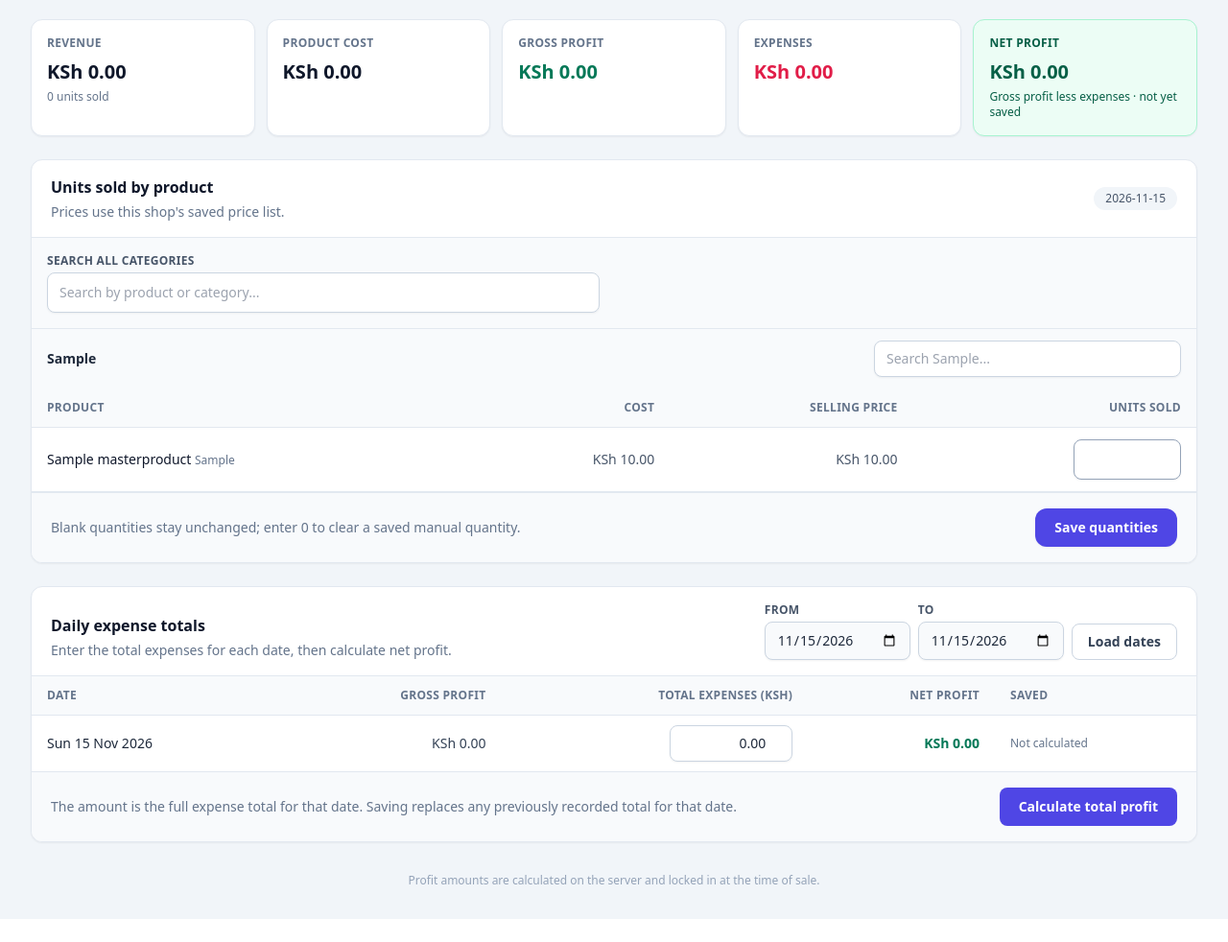
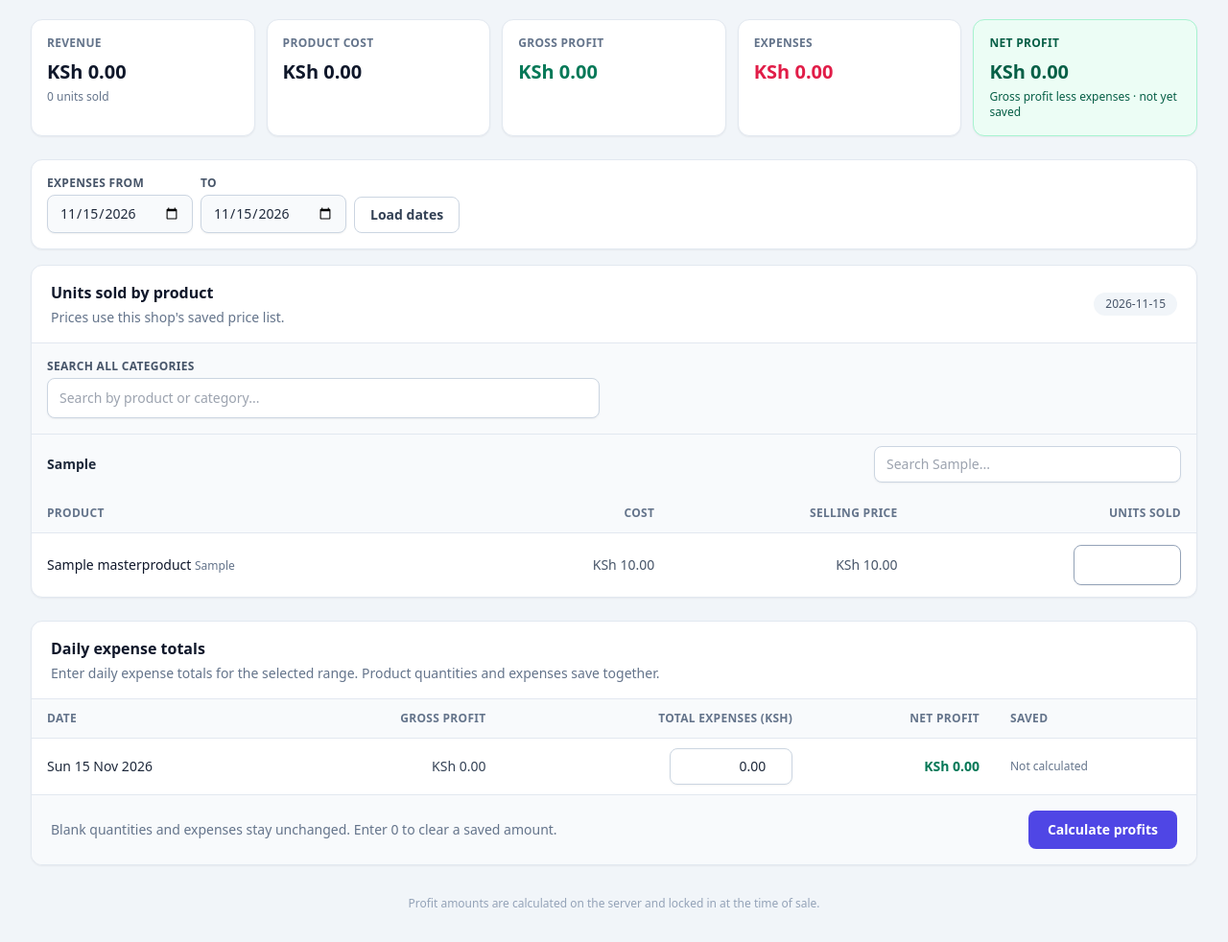
Before and after one commit to ANDERSON254KE/ProfitTracker-, a Django app: page /shops/1/profit-sheet/ in a window 1280 px wide. Shown: the part 184-1166 px from the top of the page at 96% size. Before the commit the page ends 1142 px from the top, so only its background shows below. Run offline with Django 5.2, Linux system fonts and the light colour scheme; a user stored in the database is signed in; tables that the repository leaves empty hold one stand-in row (values such as "Sample post"); some libraries are stand-ins or nearby versions.

Commit message:
Combine sales and expenses in profit calculation

```diff
--- a/tracker/templates/tracker/shop_profit_sheet.html
+++ b/tracker/templates/tracker/shop_profit_sheet.html
@@ -118,6 +118,31 @@
     </div>
 </div>
 
+<form method="get" class="mb-4 flex flex-wrap items-end gap-2 rounded-xl border border-slate-200 bg-white p-4 shadow-sm">
+    <div>
+        <label for="expenseRangeStart" class="mb-1 block text-xs font-semibold uppercase tracking-wide text-slate-600">Expenses from</label>
+        <input id="expenseRangeStart" name="expense_start" type="date" value="{{ expense_start }}" required
+               class="rounded-lg border border-slate-300 bg-slate-50 px-3 py-2 text-sm shadow-sm focus:border-indigo-500 focus:ring-indigo-500">
+    </div>
+    <div>
+        <label for="expenseRangeEnd" class="mb-1 block text-xs font-semibold uppercase tracking-wide text-slate-600">To</label>
+        <input id="expenseRangeEnd" name="expense_end" type="date" value="{{ expense_end }}" required
+               class="rounded-lg border border-slate-300 bg-slate-50 px-3 py-2 text-sm shadow-sm focus:border-indigo-500 focus:ring-indigo-500">
+    </div>
+    <input type="hidden" name="date" value="{{ selected_date }}">
+    <button type="submit" class="rounded-lg border border-slate-300 bg-white px-4 py-2 text-sm font-semibold text-slate-700 hover:bg-slate-50">Load dates</button>
+</form>
+
+{% if expense_range_too_long %}
+<p class="mb-4 rounded-lg border border-rose-200 bg-rose-50 p-4 text-sm text-rose-700">Choose a date range of one year or less.</p>
+{% else %}
+<form method="post" id="profit-calculation-form">
+    {% csrf_token %}
+    <input type="hidden" name="action" value="calculate_daily_profit">
+    <input type="hidden" name="date" value="{{ selected_date }}">
+    <input type="hidden" name="expense_start" value="{{ expense_start }}">
+    <input type="hidden" name="expense_end" value="{{ expense_end }}">
+
 <section class="overflow-hidden rounded-xl border border-slate-200 bg-white shadow-sm">
     <div class="flex flex-wrap items-center justify-between gap-3 border-b border-slate-200 px-5 py-4">
         <div>
@@ -127,10 +152,6 @@
         <span class="rounded-full bg-slate-100 px-3 py-1 text-xs font-medium text-slate-600">{{ selected_date }}</span>
     </div>
     {% if has_products %}
-    <form method="post">
-        {% csrf_token %}
-        <input type="hidden" name="date" value="{{ selected_date }}">
-        <input type="hidden" name="action" value="save_sales">
         <div class="border-b border-slate-200 bg-slate-50 p-4">
             <label for="allProductSearch" class="mb-1 block text-xs font-semibold uppercase tracking-wide text-slate-600">Search all categories</label>
             <input id="allProductSearch" type="search" placeholder="Search by product or category..." autocomplete="off"
@@ -173,11 +194,6 @@
             </div>
         </div>
         {% endfor %}
-        <div class="flex flex-wrap items-center justify-between gap-3 border-t border-slate-200 bg-slate-50 px-5 py-4">
-            <p class="text-sm text-slate-500">Blank quantities stay unchanged; enter 0 to clear a saved manual quantity.</p>
-            <button type="submit" class="rounded-xl bg-indigo-600 px-5 py-2.5 text-sm font-semibold text-white shadow-sm hover:bg-indigo-500">Save quantities</button>
-        </div>
-    </form>
     {% else %}
     <p class="p-6 text-sm text-slate-500">No active, priced products are available for this shop.</p>
     {% endif %}
@@ -216,56 +232,14 @@
 </script>
 {% endif %}
 
-{% if unpriced_products %}
-<section class="mt-4 rounded-xl border border-amber-200 bg-amber-50 p-5">
-    <div class="flex flex-wrap items-start justify-between gap-3">
-        <div>
-            <h2 class="text-sm font-semibold text-amber-900">Products awaiting shop pricing</h2>
-            <p class="mt-1 text-sm text-amber-800">These products are in the catalogue but need a cost and selling price before profit can be calculated.</p>
-        </div>
-        {% if user.is_owner %}
-        <a href="{% url 'shop_pricing' %}?shop={{ shop.pk }}" class="rounded-lg border border-amber-300 bg-white px-3 py-2 text-sm font-semibold text-amber-900 hover:bg-amber-100">Set shop prices</a>
-        {% endif %}
-    </div>
-    <div class="mt-3 flex flex-wrap gap-2">
-        {% for item in unpriced_products %}
-        <span class="rounded-full border border-amber-200 bg-white px-3 py-1 text-sm text-amber-900">{{ item.product.name }}{% if item.product.category %} · {{ item.product.category }}{% endif %}</span>
-        {% endfor %}
-    </div>
-</section>
-{% endif %}
-
 <section class="mt-6 overflow-hidden rounded-xl border border-slate-200 bg-white shadow-sm">
     <div class="flex flex-wrap items-end justify-between gap-4 border-b border-slate-200 px-5 py-4">
         <div>
             <h2 class="text-base font-semibold text-slate-900">Daily expense totals</h2>
-            <p class="mt-1 text-sm text-slate-500">Enter the total expenses for each date, then calculate net profit.</p>
+            <p class="mt-1 text-sm text-slate-500">Enter daily expense totals for the selected range. Product quantities and expenses save together.</p>
         </div>
-        <form method="get" class="flex flex-wrap items-end gap-2">
-            <input type="hidden" name="date" value="{{ selected_date }}">
-            <div>
-                <label for="expenseRangeStart" class="mb-1 block text-xs font-semibold uppercase tracking-wide text-slate-600">From</label>
-                <input id="expenseRangeStart" name="expense_start" type="date" value="{{ expense_start }}" required
-                       class="rounded-lg border border-slate-300 bg-slate-50 px-3 py-2 text-sm shadow-sm focus:border-indigo-500 focus:ring-indigo-500">
-            </div>
-            <div>
-                <label for="expenseRangeEnd" class="mb-1 block text-xs font-semibold uppercase tracking-wide text-slate-600">To</label>
-                <input id="expenseRangeEnd" name="expense_end" type="date" value="{{ expense_end }}" required
-                       class="rounded-lg border border-slate-300 bg-slate-50 px-3 py-2 text-sm shadow-sm focus:border-indigo-500 focus:ring-indigo-500">
-            </div>
-            <button type="submit" class="rounded-lg border border-slate-300 bg-white px-4 py-2 text-sm font-semibold text-slate-700 hover:bg-slate-50">Load dates</button>
-        </form>
     </div>
 
-    {% if expense_range_too_long %}
-    <p class="p-5 text-sm text-rose-700">Choose a date range of one year or less.</p>
-    {% else %}
-    <form method="post">
-        {% csrf_token %}
-        <input type="hidden" name="action" value="save_expense_totals">
-        <input type="hidden" name="date" value="{{ selected_date }}">
-        <input type="hidden" name="expense_start" value="{{ expense_start }}">
-        <input type="hidden" name="expense_end" value="{{ expense_end }}">
         <div class="max-h-[34rem] overflow-auto">
             <table class="sheet-responsive-table sheet-expense-table min-w-full divide-y divide-slate-200 text-sm">
                 <thead class="sticky top-0 bg-slate-50 text-xs uppercase tracking-wide text-slate-500">
@@ -301,11 +275,10 @@
             </table>
         </div>
         <div class="flex flex-wrap items-center justify-between gap-3 border-t border-slate-200 bg-slate-50 px-5 py-4">
-            <p class="text-sm text-slate-500">The amount is the full expense total for that date. Saving replaces any previously recorded total for that date.</p>
-            <button type="submit" class="rounded-lg bg-indigo-600 px-5 py-2.5 text-sm font-semibold text-white hover:bg-indigo-500">Calculate total profit</button>
+            <p class="text-sm text-slate-500">Blank quantities and expenses stay unchanged. Enter 0 to clear a saved amount.</p>
+            <button type="submit" class="rounded-lg bg-indigo-600 px-5 py-2.5 text-sm font-semibold text-white hover:bg-indigo-500">Calculate profits</button>
         </div>
-    </form>
-    {% endif %}
 </section>
-
+</form>
+{% endif %}
 {% endblock %}
--- a/tracker/views.py
+++ b/tracker/views.py
@@ -712,7 +712,7 @@ class ShopProfitSheetView(LoginRequiredMixin, ManagerShopAccessMixin, TemplateVi
         action = request.POST.get("action")
         redirect_url = f"{reverse('shop_profit_sheet', args=[self.shop.pk])}?date={day.isoformat()}"
 
-        if action == "save_expense_totals":
+        if action == "calculate_daily_profit":
             start, end, dates = self._expense_range(
                 request.POST.get("expense_start"),
                 request.POST.get("expense_end"),
@@ -743,12 +743,67 @@ class ShopProfitSheetView(LoginRequiredMixin, ManagerShopAccessMixin, TemplateVi
                     continue
                 entries.append((expense_day, amount))
 
+            cards = list(ShopProduct.objects.filter(
+                shop=self.shop, is_active=True, cost_price__gt=0
+            ).select_related("product"))
+            existing_sales = {
+                sale.product_id: sale
+                for sale in DailySale.objects.filter(
+                    shop=self.shop, sale_date=day, is_profit_sheet_entry=True
+                )
+            }
+            stock_products = set(
+                DailySale.objects.filter(
+                    shop=self.shop, sale_date=day, total_stock__isnull=False
+                ).values_list("product_id", flat=True)
+            )
+            sales_updates = []
+            for card in cards:
+                raw_units = request.POST.get(f"units_{card.product_id}")
+                if raw_units is None or not raw_units.strip():
+                    continue
+                try:
+                    units = Decimal(raw_units.strip())
+                except (InvalidOperation, TypeError, ValueError):
+                    units = None
+                if (
+                    units is None
+                    or not units.is_finite()
+                    or units < 0
+                    or units > Decimal("9999999999.99")
+                    or units.as_tuple().exponent < -2
+                ):
+                    errors.append(f"Enter a valid non-negative quantity for {card.product}.")
+                    continue
+                if card.product_id in stock_products:
+                    errors.append(f"{card.product} already has a stock-sheet entry for this date.")
+                    continue
+                previous = existing_sales.get(card.product_id)
+                if previous is not None or units > 0:
+                    sales_updates.append((card, previous, units))
+
             if errors:
                 context = self._build_context(day, request.POST)
                 context["errors"] = errors
                 return self.render_to_response(context, status=400)
 
             with transaction.atomic():
+                for card, sale, units in sales_updates:
+                    if sale is None:
+                        sale = DailySale(
+                            shop=self.shop,
+                            product=card.product,
+                            sale_date=day,
+                            units_sold=units,
+                            unit_cost_at_sale=card.cost_price,
+                            unit_price_at_sale=card.selling_price,
+                            is_profit_sheet_entry=True,
+                            recorded_by=request.user,
+                        )
+                    else:
+                        sale.units_sold = units
+                    sale.save()
+
                 for expense_day, amount in entries:
                     existing = list(
                         ShopExpense.objects.select_for_update()
@@ -770,11 +825,14 @@ class ShopProfitSheetView(LoginRequiredMixin, ManagerShopAccessMixin, TemplateVi
                             amount=amount,
                             recorded_by=request.user,
                         )
+                dates_to_calculate = set(dates)
+                dates_to_calculate.add(day)
+                for expense_day in dates_to_calculate:
                     self._save_daily_profit(expense_day, request.user)
-            if entries:
-                messages.success(request, f"Calculated net profit for {len(entries)} date(s).")
+            if dates:
+                messages.success(request, f"Saved sales and calculated profit for {len(dates_to_calculate)} date(s).")
             else:
-                messages.warning(request, "Enter an expense total for at least one date to calculate net profit.")
+                messages.warning(request, "No valid dates were available to calculate profit.")
             return redirect(
                 f"{redirect_url}&expense_start={start.isoformat()}&expense_end={end.isoformat()}"
             )
```
Also changed, not shown: tracker/tests.py (+20 -3 lines).
